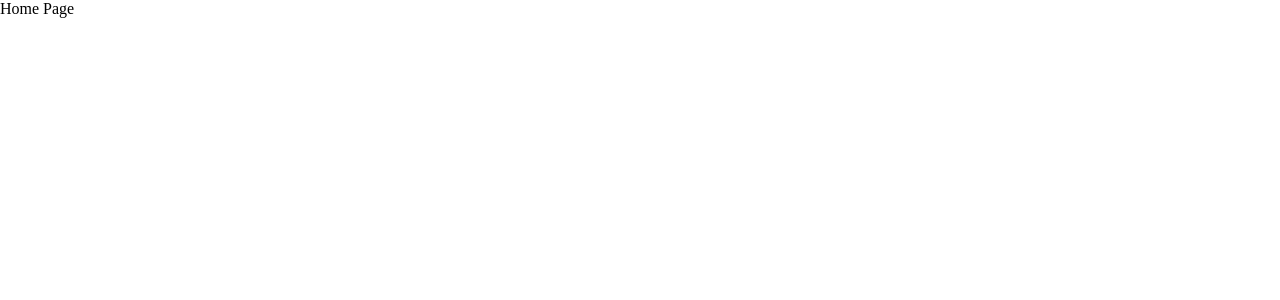
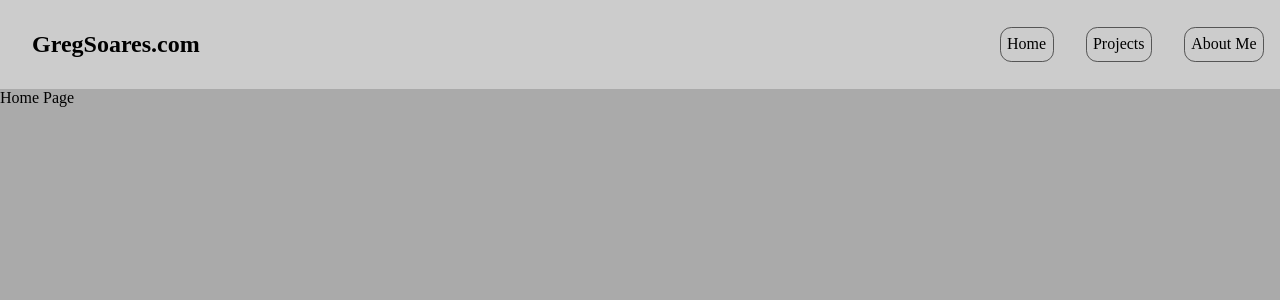
Before and after one commit to gregsoares/gregsoares.com, a React app: page / in a window 1280 px wide. Shown: the top 300 px of the page. Built offline with nearby package versions, Linux system fonts and the light colour scheme; the HTML template or start-up script is replaced by a standard one.

Commit message:
mock TopNav, +Text,Title & SubTitle Components

```diff
--- a/src/App.js
+++ b/src/App.js
@@ -6,10 +6,12 @@ import Contact from './Pages/Contact'
 import AboutMe from './Pages/AboutMe'
 import Test from './Pages/Test'
 import './App.css'
+import TopNav from './components/TopNav/TopNav'
 
 const App = () => {
   return (
     <main className='main'>
+      <TopNav />
       <Router>
         <Routes>
           <Route exact path='/' element={<Home />} />
--- a/src/Pages/Home/Home.css
+++ b/src/Pages/Home/Home.css
@@ -1,7 +1,6 @@
 .homePage {
   margin: 0;
   padding: 0;
+  min-height: 100vh;
+  background: #aaa;
 }
-.title {
-  font-size: 1.8rem;
-}
--- /dev/null
+++ b/src/components/SubTitle/SubTitle.css
@@ -0,0 +1,4 @@
+.SubTitleContainer {
+  margin: 0.5rem 1rem;
+  font-size: 1.125rem;
+}
--- /dev/null
+++ b/src/components/Text/Text.css
@@ -0,0 +1,3 @@
+.TextContainer {
+  margin: 0.5rem 1rem;
+}
--- /dev/null
+++ b/src/components/Text/Text.js
@@ -0,0 +1,8 @@
+import React from 'react'
+import './Text.css'
+
+const Text = ({ children, className }) => {
+  return <p className={`TextContainer ${className}`}>{children}</p>
+}
+
+export default Text
--- /dev/null
+++ b/src/components/Title/Title.css
@@ -0,0 +1,3 @@
+.TitleContainer {
+  margin: 0.75rem 2rem;
+}
--- /dev/null
+++ b/src/components/Title/Title.js
@@ -0,0 +1,8 @@
+import React from 'react'
+import './Title.css'
+
+const Title = ({ children }) => {
+  return <h1 className='TitleContainer'>{children}</h1>
+}
+
+export default Title
--- /dev/null
+++ b/src/components/TopNav/TopNav.css
@@ -0,0 +1,16 @@
+.TopNavContainer {
+  display: flex;
+  justify-content: space-between;
+  background: #ccc;
+  padding: 1.2rem 0;
+  max-width: 100vw;
+}
+
+.navLinkList {
+  display: flex;
+}
+.navLink {
+  padding: 0.4rem;
+  border: 1px solid #555;
+  border-radius: 0.7rem;
+}
--- /dev/null
+++ b/src/components/TopNav/TopNav.js
@@ -0,0 +1,21 @@
+import React from 'react'
+import Text from '../Text/Text'
+import Title from '../Title/Title'
+import './TopNav.css'
+
+const TopNav = () => {
+  return (
+    <nav className='TopNavContainer'>
+      <div className='navLogoContainer'>
+        <Title>GregSoares.com</Title>
+      </div>
+      <section aria-label='Navigation Link List' className='navLinkList'>
+        <Text className='navLink'>Home</Text>
+        <Text className='navLink'>Projects</Text>
+        <Text className='navLink'>About Me</Text>
+      </section>
+    </nav>
+  )
+}
+
+export default TopNav
```
Also changed, not shown: src/components/SubTitle/SubTitle.js (added, +8 -0 lines).
